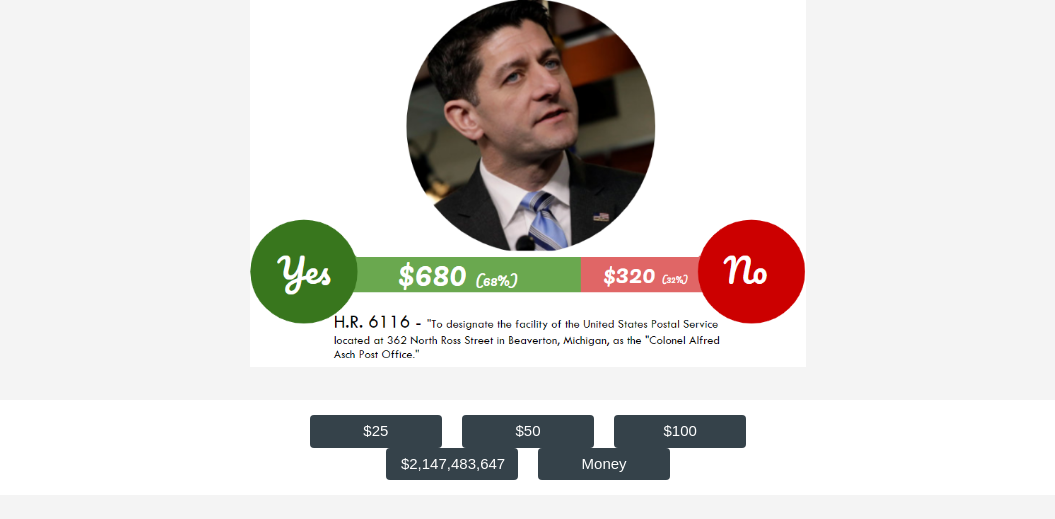
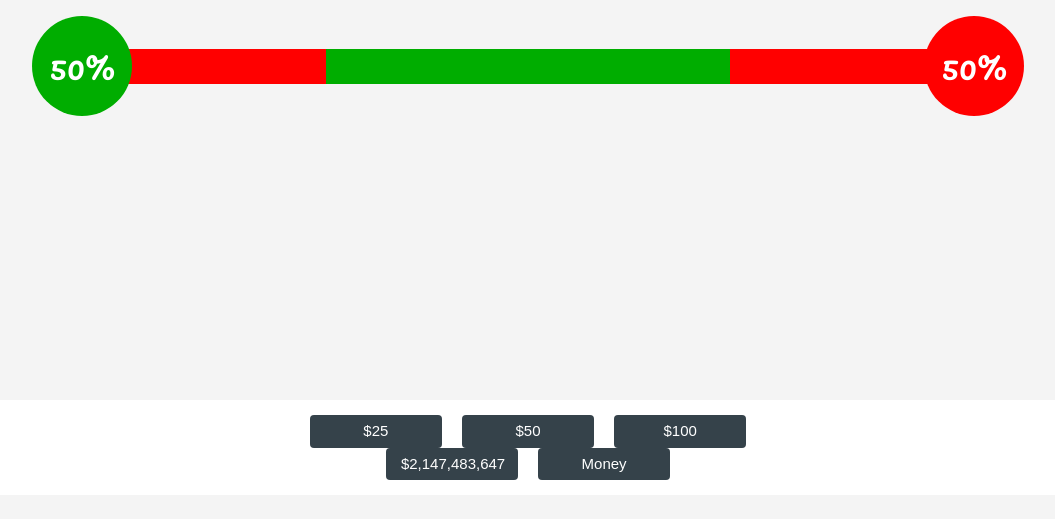
Before and after one commit to brittGit/CS441SE, a PHP site: page /donate_hr_861.php in a window 1280 px wide. Shown: the part 103-622 px from the top of the page, without its empty margins (112-1167 px from the left). Run offline with PHP 8.4, Linux system fonts and the light colour scheme.

Commit message:
donations for the win

```diff
--- a/web/css/style.css
+++ b/web/css/style.css
@@ -207,7 +207,7 @@ body{
     position: absolute;
     height: 367px;
     width: 556px;
-    background:url('../img/paul_ryan.png') no-repeat 0 0;
+    /* background:url('../img/paul_ryan.png') no-repeat 0 0; */
     background-size: cover;
     z-index: -1;
     -webkit-filter: opacity(100%);
--- a/web/donate_hr_861.php
+++ b/web/donate_hr_861.php
@@ -7,7 +7,8 @@
     <meta name = "keyword" content = "web design, affordable web design, professional advice">
     <meta name = "Author" content = "Matt K">
     <title>BuyMyVote | Welcome</title>
-    <link rel="stylesheet" href = "./css/style.css">
+    <link rel="stylesheet" href = "/css/style.css">
+    <link rel="stylesheet" href="/css/donationStatusBar.css" />
   </head>
   <body>
     <header>
@@ -36,6 +37,17 @@
     <section id="showcase_donation_page">
       <div class="container">
         <!--<h1>Affordable, Professional Web Design</h1>-->
+        <div class="donation-status-bar" id="my-donation-status-bar">
+          <div class="donation-status-bar__end donation-status-bar__end--yes">
+              50%
+          </div>
+          <div class="donation-status-bar__bar">
+              <div class="donation-status-bar__bar-yes"></div>
+          </div>
+          <div class="donation-status-bar__end donation-status-bar__end--no">
+              50%
+          </div>
+        </div>
       </div>
     </section>
 
@@ -59,7 +71,32 @@
         </figure>
 
       </div>
+      <script>
+        const donationStatusBar = new DonationStatusBar(document.querySelector('#my-donation-status-bar'));
+        const maxDonation = 1000;
+        const minDonation = 42;
+        const minTime = 1000;
+        const maxTime = 3000;
+        let numberOfDonations = 42;
 
+        const randomRange = (min, max) => min + Math.random() * (max - min);
+
+        const simulateDonation = () => {
+            const donation = randomRange(minDonation, maxDonation);
+            const donateTo = Math.random() > 0.5 ? DonationStatusBar.YES : DonationStatusBar.NO;
+
+            donationStatusBar.donate(donation, donateTo);
+
+            numberOfDonations--;
+            if (numberOfDonations > 0) {
+                setTimeout(simulateDonation, randomRange(minTime, maxTime));
+            }
+
+
+        }
+
+        simulateDonation();
+      </script>
       </body>
   </html>
 </DOCTYPE>
```
